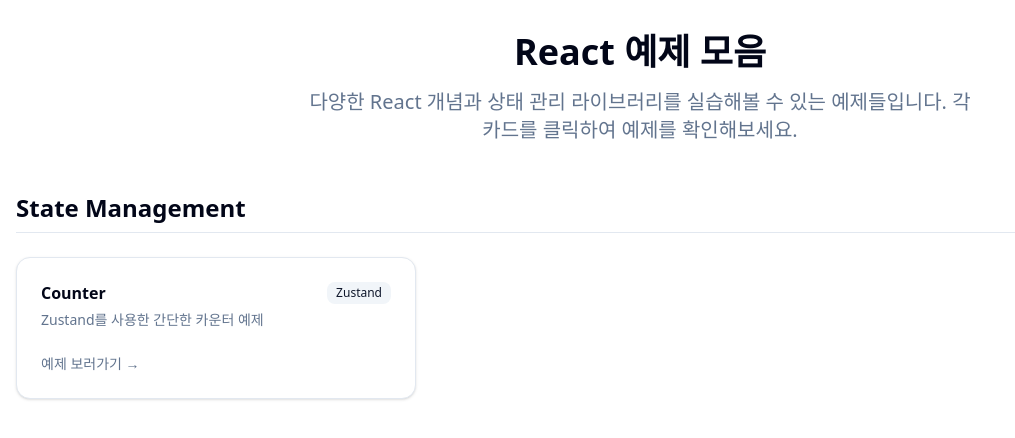
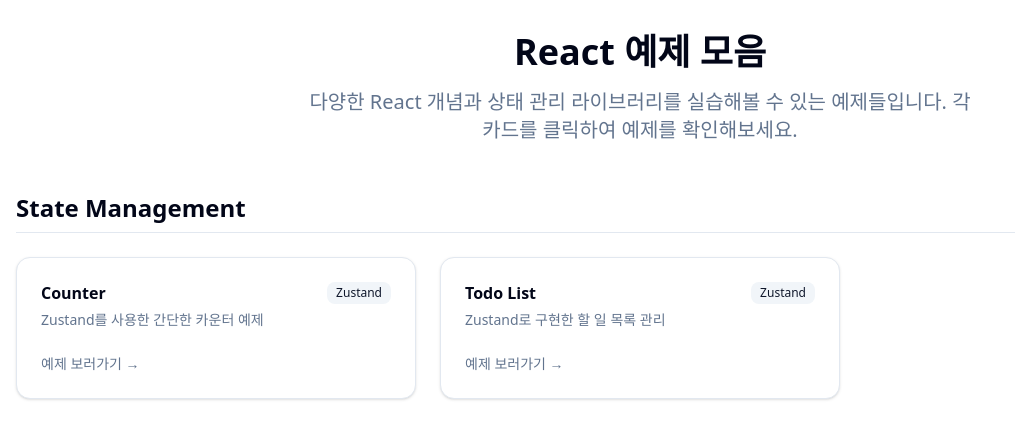
Before and after one commit to kod0751/frontend-concepts-lab, a Next.js app: page / in a window 1280 px wide. Shown: the top 438 px of the page, without its empty margins (0-1015 px from the left). Built offline with nearby package versions, Linux system fonts and the light colour scheme.

Commit message:
[faet] zustand todolist 예제 추가

```diff
--- a/src/app/page.tsx
+++ b/src/app/page.tsx
@@ -13,6 +13,13 @@ const examples = [
     title: 'Counter',
     description: 'Zustand를 사용한 간단한 카운터 예제',
     path: '/zustand/counter',
+    category: 'State Management',
+    tech: 'Zustand',
+  },
+  {
+    title: 'Todo List',
+    description: 'Zustand로 구현한 할 일 목록 관리',
+    path: '/zustand/todolist',
     category: 'State Management',
     tech: 'Zustand',
   },
```
